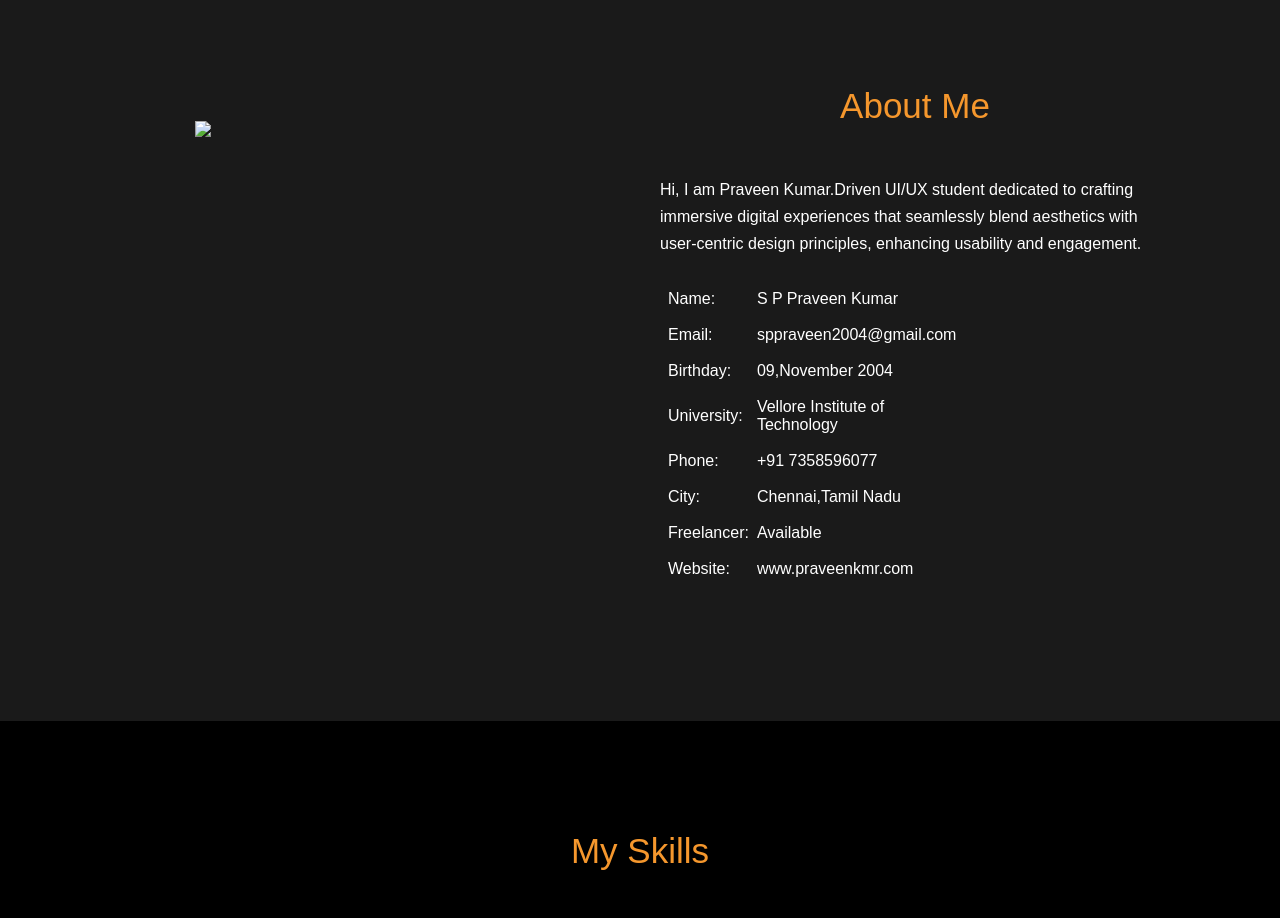
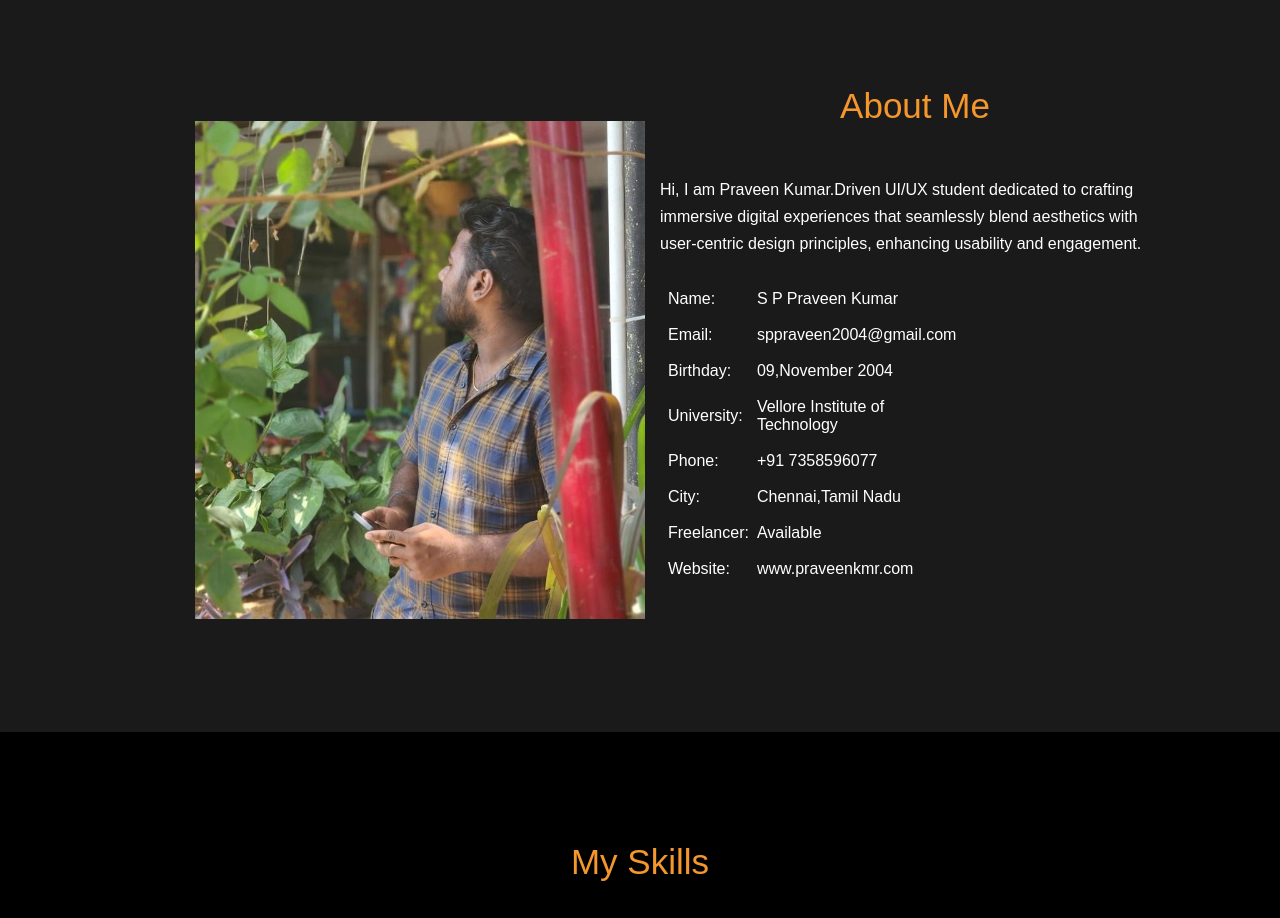
Before and after one commit to praveenkmr401/praveenkumarportfolio.github.io, a plain HTML site: page index.html in a window 1280 px wide. Shown: the part 900-1818 px from the top of the page. Drawn offline with Linux system fonts and the light colour scheme; a web font is replaced by a local one.

Commit message:
Update index.html

```diff
--- a/index.html
+++ b/index.html
@@ -57,7 +57,7 @@
 <div class="main-section bg-lightgrey" id="about">
     <div class="container">
       <div class="width-50">
-        <img src="me3.jpeg" class="about-img">
+        <img src="pp.jpeg" class="about-img">
       </div>
       <div class="width-50">
         <div class="about-us">
```
